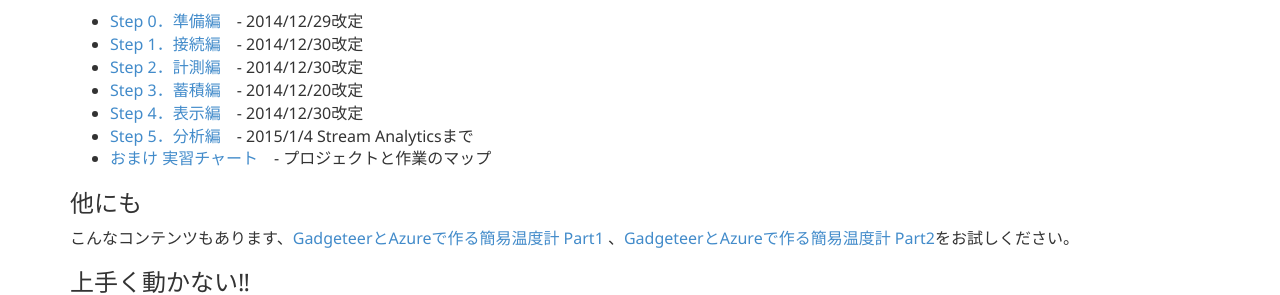
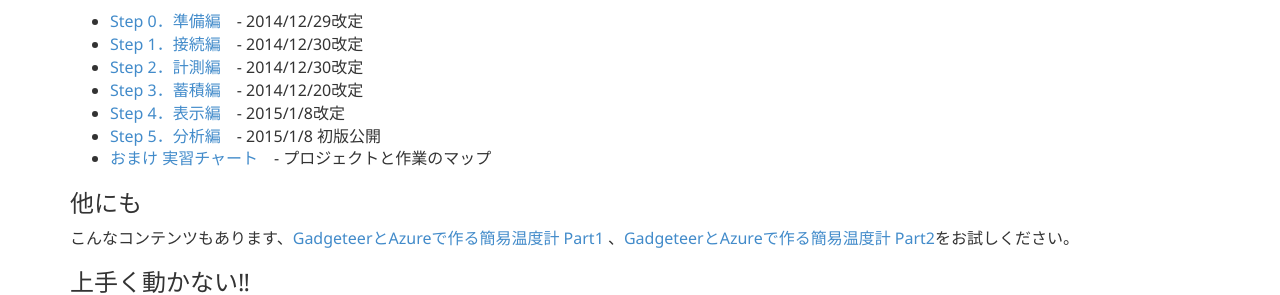
Before and after one commit to ms-iotkithol-jp/ms-iotkithol-jp.github.io, a Jekyll site: the page built from LetsBegin.md, in a window 1280 px wide and 1038 px high. Shown: the part 390-685 px from the top of the window. Built offline with Jekyll 4.4.1, drawn with Linux system fonts in a browser that asks for light colours; nearby versions of some CDN libraries.

Commit message:
Update Step 4,5

```diff
--- a/LetsBegin.md
+++ b/LetsBegin.md
@@ -21,10 +21,10 @@
 ### 詳細手順書
 * [Step 0．準備編](https://github.com/ms-iotkithol-jp/Training/blob/master/Documents/IoTKit_SelfLearning00_Overview.docx?raw=true)　- 2014/12/29改定
 * [Step 1．接続編](https://github.com/ms-iotkithol-jp/Training/blob/master/Documents/IoTKit_SelfLearning01_Connect.docx?raw=true)　- 2014/12/30改定
-* [Step 2．計測編](https://github.com/ms-iotkithol-jp/　Training/blob/master/Documents/IoTKit_SelfLearning02_Measure.docx?raw=true)　- 2014/12/30改定
+* [Step 2．計測編](https://github.com/ms-iotkithol-jp/Training/blob/master/Documents/IoTKit_SelfLearning02_Measure.docx?raw=true)　- 2014/12/30改定
 * [Step 3．蓄積編](https://github.com/ms-iotkithol-jp/Training/blob/master/Documents/IoTKit_SelfLearning03_Store.docx?raw=true)　- 2014/12/20改定
-* [Step 4．表示編](https://github.com/ms-iotkithol-jp/Training/blob/master/Documents/IoTKit_SelfLearning04_Show.docx?raw=true)　- 2014/12/30改定
-* [Step 5．分析編](https://github.com/ms-iotkithol-jp/Training/blob/master/Documents/IoTKit_SelfLearning05_Analysis.docx?raw=true)　- 2015/1/4 Stream Analyticsまで
+* [Step 4．表示編](https://github.com/ms-iotkithol-jp/Training/blob/master/Documents/IoTKit_SelfLearning04_Show.docx?raw=true)　- 2015/1/8改定
+* [Step 5．分析編](https://github.com/ms-iotkithol-jp/Training/blob/master/Documents/IoTKit_SelfLearning05_Analysis.docx?raw=true)　- 2015/1/8 初版公開
 * [おまけ 実習チャート](https://github.com/ms-iotkithol-jp/Training/blob/master/Documents/TrainingChart.xlsx)　- プロジェクトと作業のマップ
 
 
```
